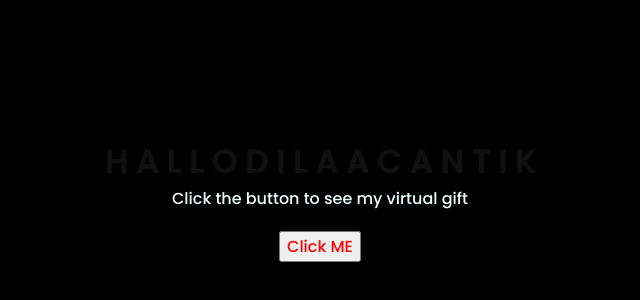
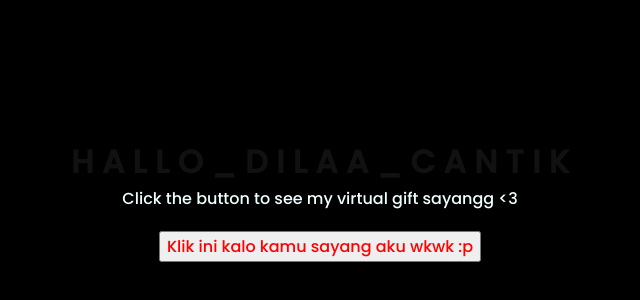
Before and after one commit to indrarzky/ayuardila, a plain HTML site: page index.html in a window 1280 px wide. Shown: the part 208-508 px from the top of the page, without its empty margins (328-968 px from the left). Drawn offline with Linux system fonts and the light colour scheme.

Commit message:
Update index.html

```diff
--- a/index.html
+++ b/index.html
@@ -6,7 +6,7 @@
     <meta name="viewport" content="width=device-width, initial-scale=1.0">
     <link rel="stylesheet" href="css/style.css">
     <link rel="icon" href="img/flowers.png" type="image/x-icon">
-    <title>Special Gift</title>
+    <title>Special Gift For Dilaa <3 </title>
 </head>
 <body>
     <div class="greetings">
@@ -16,13 +16,13 @@
         <span>L</span>
         <span>L</span>
         <span>O</span>
-        <span> </span>
+        <span>_</span>
         <span>D</span>
         <span>I</span>
         <span>L</span>
         <span>A</span>
         <span>A</span>
-        <span> </span>
+        <span>_</span>
         <span>C</span>
         <span>A</span>
         <span>N</span>
@@ -32,11 +32,11 @@
 
     </div>
     <div class="description">
-        <span>Click the button to see my virtual gift </span>
+        <span>Click the button to see my virtual gift sayangg <3 </span>
     </div>
     <div class="button">
         <button>
-            <a href="flower.html">Click ME</a>
+            <a href="flower.html">Klik ini kalo kamu sayang aku wkwk :p </a>
         </button>
 
     </div>
```
